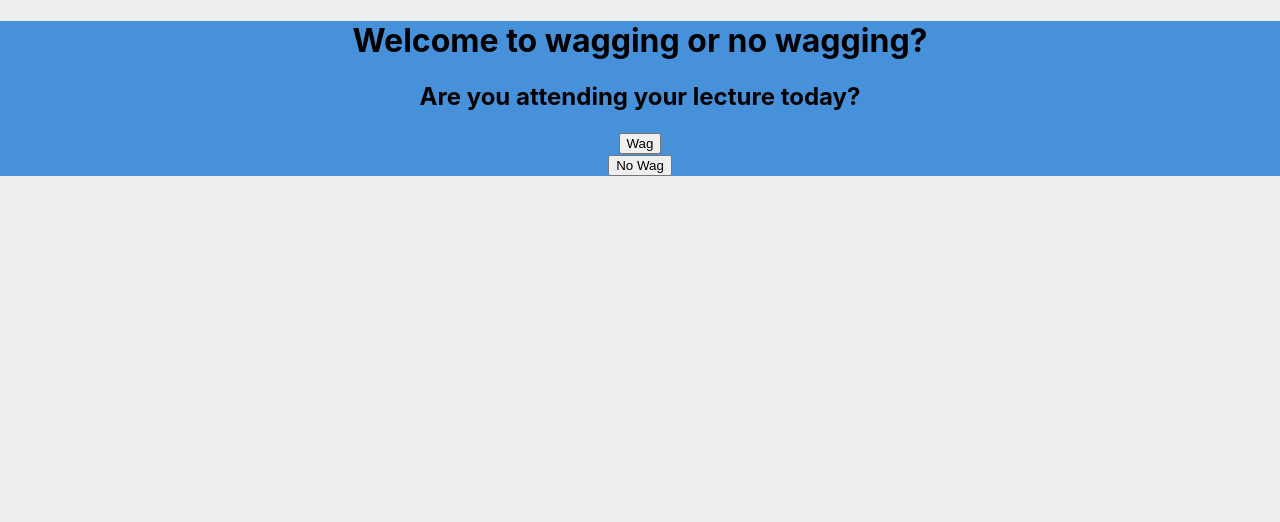
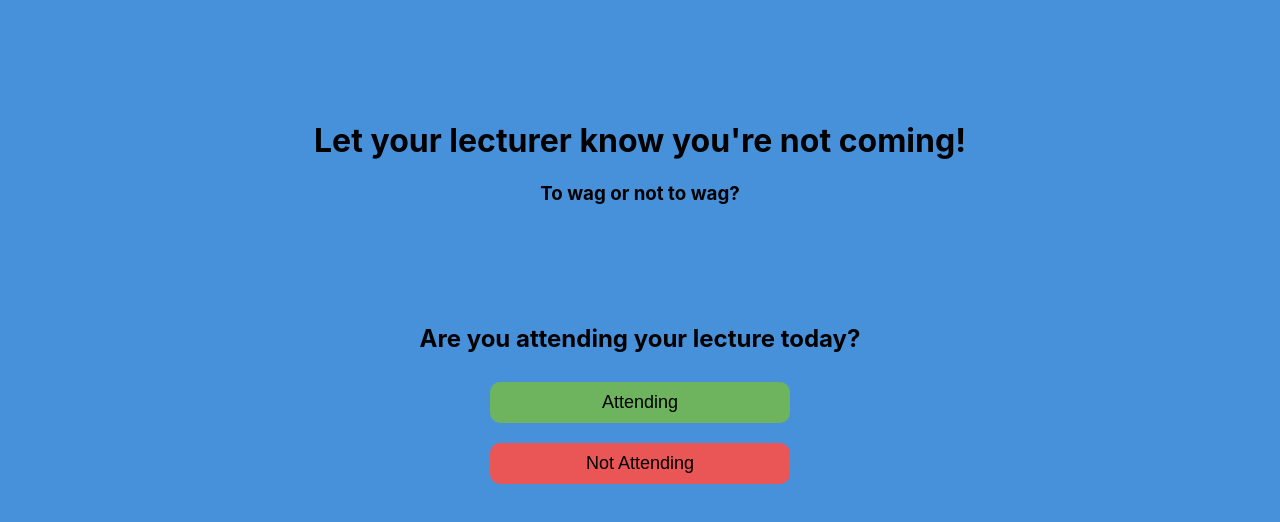
Before and after one commit to Pyxxil/TerribleHack, a React (Vite) app: page /EmailLecturer in a window 1280 px wide. Shown: the top 522 px of the page. Built offline with nearby package versions, Linux system fonts and the light colour scheme; no server answers.

Commit message:
Format email lecturer

```diff
--- /dev/null
+++ b/src/Email-Lecturer/index.css
@@ -0,0 +1,28 @@
+.lecture-page-main-container {
+    background-color: #4791db;
+    height: 100vh;
+}
+
+.wag-button {
+    width: 300px;
+    /* margin: auto; */
+    font-size: large;
+    margin: 10px;
+    cursor: pointer;
+    padding: 10px;
+    border: none;
+    border-radius: 10px;
+}
+
+.wag-button:hover {
+    opacity: 0.6;
+    transition: 1s;
+}
+
+.red {
+    background-color: #EA5555;
+}
+
+.green {
+    background-color: #6EB35E;
+}
--- a/src/Email-Lecturer/index.jsx
+++ b/src/Email-Lecturer/index.jsx
@@ -1,6 +1,7 @@
 import React, { useState } from 'react';
 import emailjs from 'emailjs-com';
 
+import "./index.css";
 
 const LecturerPage = () =>{
 
@@ -11,6 +12,7 @@ const LecturerPage = () =>{
     }
 
     function sendEmail(e) {
+      document.getElementById("h1-element").innerHTML = "We sent an email to your lecturer!"
       e.preventDefault();
 
       emailjs.sendForm('service_semhhwo', 'template_id6q8hm', e.target, 'user_bLQYyBsBgDwyW1yacj3na')
@@ -23,26 +25,25 @@ const LecturerPage = () =>{
     }
 
     return (
-      <div  style={{backgroundColor: '#4791db'}}>
+      <div className="lecture-page-main-container">
 
-      <h1>Welcome to wagging or no wagging?</h1>
+      <br /><br /><br /><br /><br />
+      <h1>Let your lecturer know you're not coming!</h1>
+      <h3>To wag or not to wag?</h3>
+      <br /><br /><br /><br />
+      <h2>Are you attending your lecture today?</h2>
 
-      <h2>Are you attending your lecture today?</h2>
+      <form className="contact-form" onSubmit={pushedNo}>
+        <input className="wag-button green" type="submit" value="Attending"/>
+      </form>
+
+      <form className="contact-form" onSubmit={sendEmail}>
+        <input className="wag-button red" type="submit" value="Not Attending" />
+      </form>
 
       <h1 id = "h1-element"></h1>
 
-      <h1 id></h1>
-
-      <form className="contact-form" onSubmit={sendEmail}>
-        <input type="submit" value="Wag" />
-      </form>
-
-      <form className="Contact-form-No" onSubmit={pushedNo}>
-        <input type="submit" value="No Wag"/>
-      </form>
-
-
-        </div>
+      </div>
 
     );
   }
```
